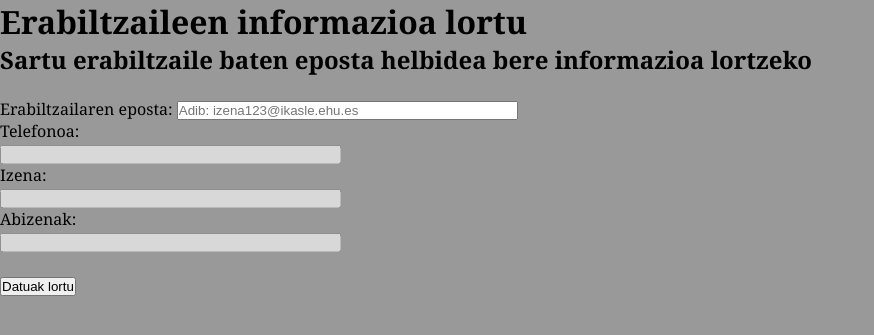
After one commit to ws17t11/labs, a PHP site: page /xml/getUserInform.html in a window 1280 px wide. The commit adds this page. Shown: the top 335 px of the page, without its empty margins (0-874 px from the left). Run offline with PHP 8.4, Linux system fonts and the light colour scheme; some libraries are stand-ins or nearby versions.

Commit message:
Hautazkoa 2 egina

```diff
--- a/lab04/addQuestionWithImages.php
+++ b/lab04/addQuestionWithImages.php
@@ -103,6 +103,7 @@
 
         echo 'Galderen zerrenda ikusteko (irudirik gabe) <a href="showQuestions.php">sakatu hemen</a><br>';
         echo 'Galderen zerrenda ikusteko irudiekin <a href="showQuestionsWithImages.php">sakatu hemen</a><br>';
+        echo 'XML fitxategiko galderak ikusteko <a href="showXMLQuestions.php">sakatu hemen</a><br>';
     } else {
         echo 'Errorea datuak sartzean, mesedez, saiatu berriz <a href="addQuestion.html">esteka honen bidez</a><br>';
     }
--- /dev/null
+++ b/lab04/xml/getUserInform.html
@@ -0,0 +1,71 @@
+<!DOCTYPE html>
+<html>
+	<head>
+		<meta name="tipo_contenido" content="text/html;" http-equiv="content-type" charset="utf-8">
+		<title>Quizzes</title>
+		<link rel='stylesheet' type='text/css' href='stylesPWS/style.css' />
+		<link rel='stylesheet'
+			  type='text/css'
+			  media='only screen and (min-width: 530px) and (min-device-width: 481px)'
+			  href='stylesPWS/wide.css' />
+		<link rel='stylesheet'
+			  type='text/css'
+			  media='only screen and (max-width: 480px)'
+			  href='stylesPWS/smartphone.css' />
+    <script src="https://ajax.googleapis.com/ajax/libs/jquery/3.2.1/jquery.min.js"></script>
+	</head>
+	<body>
+
+    <h1>Erabiltzaileen informazioa lortu</h1>
+    <h2>Sartu erabiltzaile baten eposta helbidea bere informazioa lortzeko</h2><br>
+    <form id="userInfor" style="text-align:left;">
+      Erabiltzailaren eposta: <input name="eposta" id="eposta" type="email" size="40"
+                                pattern="[a-zA-Z]+[0-9]{3}@ikasle\.ehu\.(es|eus)"
+                                placeholder="Adib: izena123@ikasle.ehu.es"
+                                title="izena123@ikasle.ehu.eus"><br/>
+      Telefonoa: <br/><input name="telefonoa" id="telefonoa" type="text" size="40" disabled><br/>
+      Izena:     <br/><input name="izena" id="izena" type="text" size="40" disabled><br/>
+      Abizenak:  <br/><input name="abizenak" id="abizenak" type="text" size="40" disabled><br/><br/>
+			<input type="button" id="bilatuBtn" value="Datuak lortu">
+    </form>
+
+		<script type="text/javascript">
+			$(document).ready(function() {
+				$('#bilatuBtn').click(function() {
+					$.get('erabiltzaileak.xml', function(d){
+						//erabiltzaile guztien nodoa eskuratu
+						var $epostenZer = $(d).find("erabiltzailea");
+
+						//erabiltzaile bakoitzeko, ikusi ea bilatzen ari garen eposta duen
+						var aurkituta = false;
+						$epostenZer.each(function(){
+							//lortu uneko erabiltzailearen eposta
+							var eposta = $(this).find('eposta').text();
+							//eposta kointziditzen badu
+							if(eposta===$('#eposta').val()){
+								//lortu datuak
+								var tlfn = $(this).find('telefonoa').text();
+								var izena = $(this).find('izena').text();
+								var abizenak = $(this).find('abizena1').text() + " " + $(this).find('abizena2').text();
+								//datuak gehitu formularioan
+								$('#telefonoa').val(tlfn);
+								$('#izena').val(izena);
+								$('#abizenak').val(abizenak);
+								aurkituta = true;
+							}
+						});
+						//bilatutako eposta helbidea duen erabiltzailerik ez badago
+						if(!aurkituta){
+							$('#telefonoa').val("");
+							$('#izena').val("");
+							$('#abizenak').val("");
+							alert("Ez dago eposta hori duen erabiltzailerik.\n Mesedez, saiatu beste batekin.");
+						}
+					})
+				})
+			});
+		</script>
+
+	</body>
+
+</html>
--- a/lab04/xml/questions.xml
+++ b/lab04/xml/questions.xml
@@ -52,4 +52,4 @@
 			<value>Tximua</value>
 		</incorrectResponses>
 	</assessmentItem>
-</assessmentItems>
+<assessmentItem complexity="1" subject="Matematika"><itemBody><p>Zenbat da 1+1?</p></itemBody><correctResponse><value>2</value></correctResponse><incorrectResponses><value>3</value><value>1</value><value>i</value></incorrectResponses></assessmentItem></assessmentItems>
```
